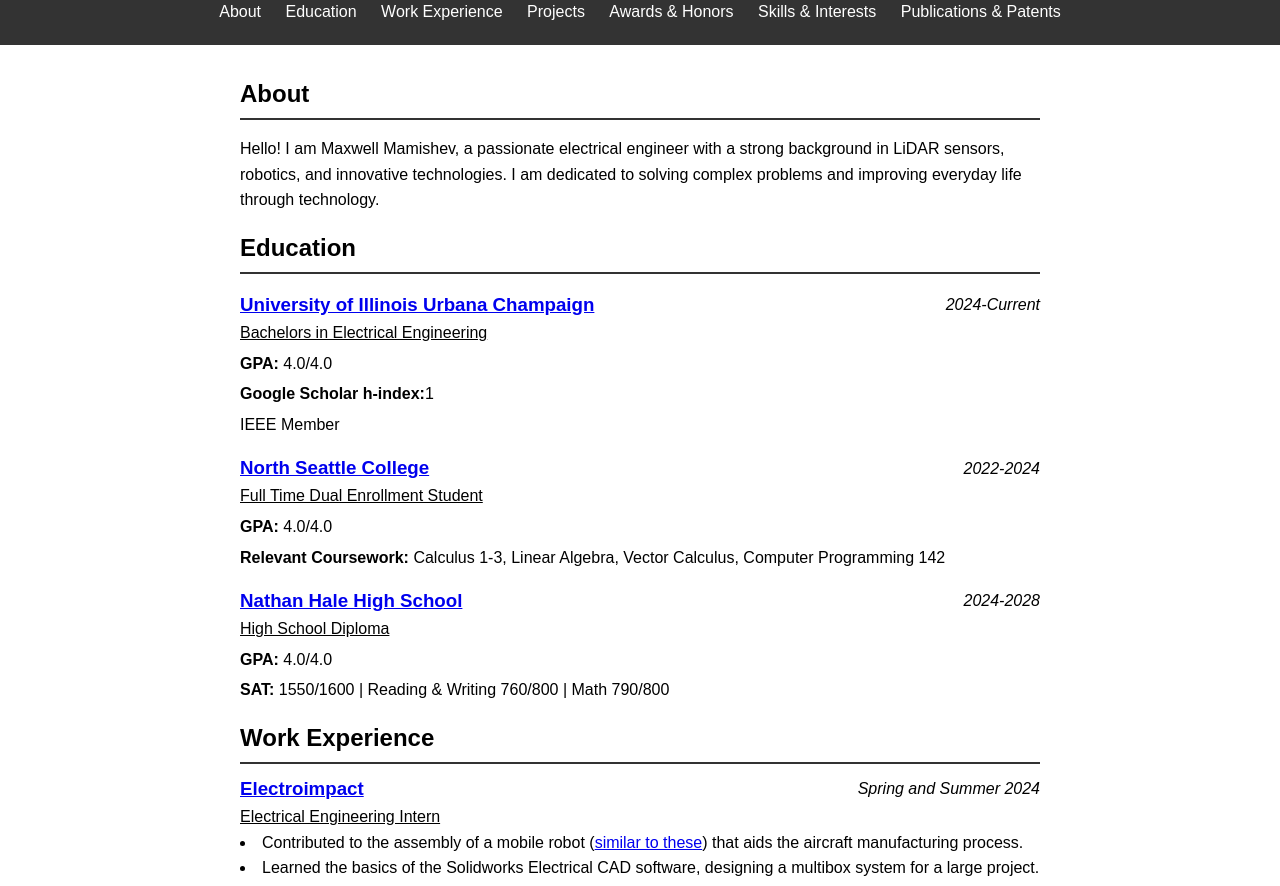
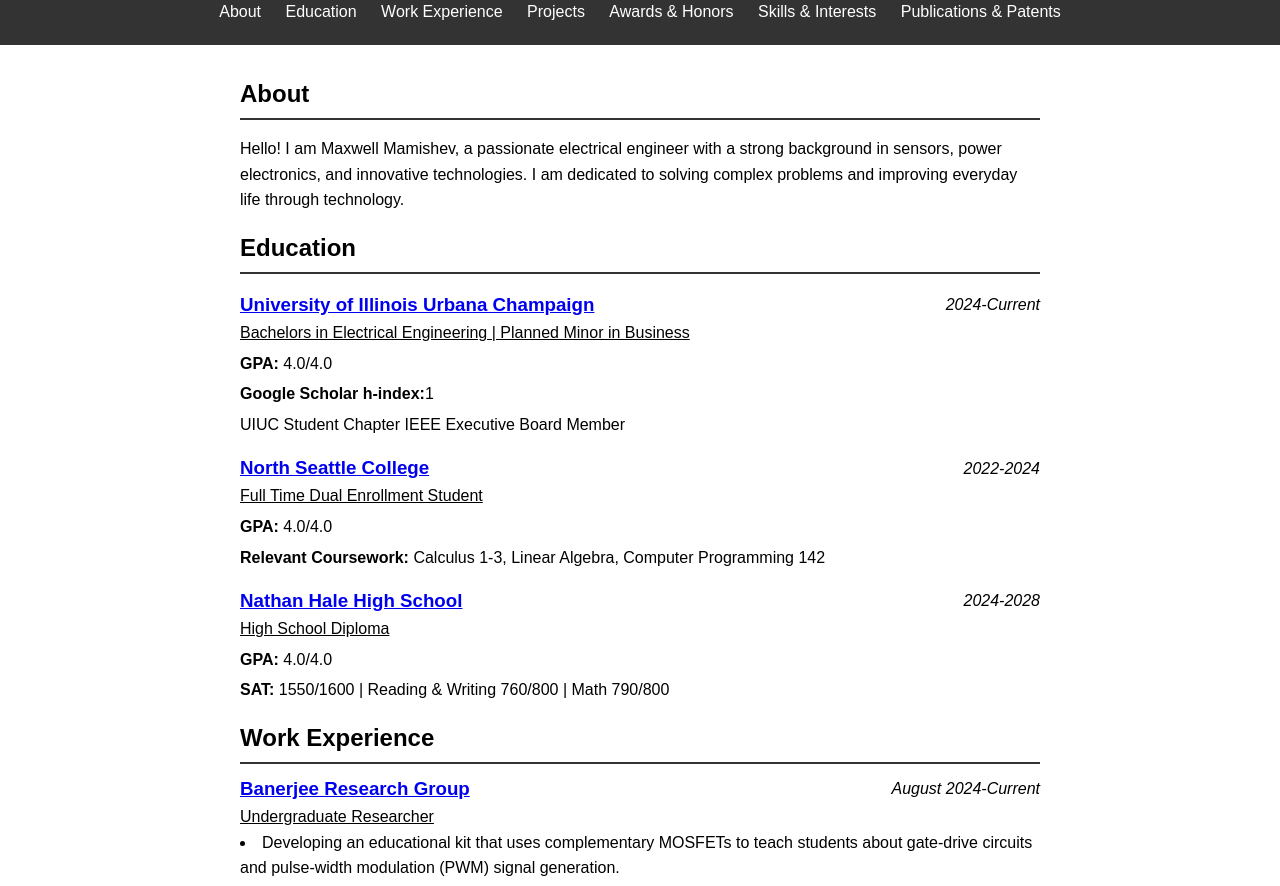
Before and after one commit to MaxwellMamishev/MaxwellMamishev.github.io, a plain HTML site: page index.html in a window 1280 px wide. Shown: the part 191-1077 px from the top of the page. Drawn offline with Linux system fonts and the light colour scheme.

Commit message:
Add files via upload

```diff
--- a/index.html
+++ b/index.html
@@ -33,7 +33,7 @@
     <main>
         <section id="about">
             <h2>About</h2>
-            <p>Hello! I am Maxwell Mamishev, a passionate electrical engineer with a strong background in LiDAR sensors, robotics, and innovative technologies. I am dedicated to solving complex problems and improving everyday life through technology.</p>
+            <p>Hello! I am Maxwell Mamishev, a passionate electrical engineer with a strong background in sensors, power electronics, and innovative technologies. I am dedicated to solving complex problems and improving everyday life through technology.</p>
         </section>
 
         <section id="education">
@@ -44,11 +44,11 @@
                         <h3><a href="https://www.illinois.edu/">University of Illinois Urbana Champaign</a></h3>
                         <span>2024-Current</span>
                     </div>
-                <u>Bachelors in Electrical Engineering</u>
+                <u>Bachelors in Electrical Engineering | Planned Minor in Business</u>
                 </li>
                 <li><b>GPA:</b> 4.0/4.0</li>
                 <li><b>Google Scholar h-index:</b>1</li>
-                <li>IEEE Member</li>
+                <li>UIUC Student Chapter IEEE Executive Board Member</li>
             </ul>
 
             <ul>
@@ -60,7 +60,7 @@
                 <u>Full Time Dual Enrollment Student</u>
                 </li>
                 <li><b>GPA:</b> 4.0/4.0</li>
-                <li><b>Relevant Coursework:</b> Calculus 1-3, Linear Algebra, Vector Calculus, Computer Programming 142</li>
+                <li><b>Relevant Coursework:</b> Calculus 1-3, Linear Algebra, Computer Programming 142</li>
             </ul>
 
             <ul>
@@ -78,6 +78,14 @@
 
         <section id="experience">
             <h2>Work Experience</h2>
+
+                <div class="sub-header">
+                    <h3><a href="https://banerjee.ece.illinois.edu/">Banerjee Research Group</a></h3>
+                    <span>August 2024-Current</span>
+                </div>
+                <u>Undergraduate Researcher</u>
+                <li>Developing an educational kit that uses complementary MOSFETs to teach students about gate-drive circuits and pulse-width modulation (PWM) signal generation.</li>
+                <p></p>
 
                 <div class="sub-header">
                     <h3><a href="https://www.electroimpact.com/">Electroimpact</a></h3>
@@ -243,11 +251,11 @@
 
             <ul>
             <h3>Journals</h3>
-                <li><a href="https://www.mdpi.com/2076-3417/12/18/9360">Link</a> | Segovia, J. M., Huang, C. H., Mamishev, M., Yuan, N., He, J., & Novosselov, I. “Performance of textile mask materials in varied humidity: Filtration efficiency, breathability, and quality factor.” Applied Sciences 12.18 (2022): 9360.</li>
+                <li><a href="https://www.mdpi.com/2076-3417/12/18/9360">Link</a> | Segovia, Joelle M., Ching-Hsuan Huang, Maxwell Mamishev, Nanhsun Yuan, Jiayang He, and Igor Novosselov. "Performance of textile mask materials in varied humidity: Filtration efficiency, breathability, and quality factor." Applied Sciences 12, no. 18 (2022): 9360.</li>
 
             <h3>Conferences</h3>
-                <li><a href="https://ieeexplore.ieee.org/abstract/document/9872387">Link</a> | Cheng, Xinhao, and Maxwell Mamishev. “Characterization of a Wearable LiDAR Sensor for Social Distancing.” 2022 IEEE IAS Global Conference on Emerging Technologies (GlobConET). IEEE, 2022.</li>
-
+                <li><a href="https://ieeexplore.ieee.org/abstract/document/9872387">Link</a> | Cheng, Xinhao, and Maxwell Mamishev. "Characterization of a Wearable LiDAR Sensor for Social Distancing." In 2022 IEEE IAS Global Conference on Emerging Technologies (GlobConET), pp. 115-120. IEEE, 2022.</li>
+                <li><a href="https://bsn.embs.org/2024/">Link</a> | Liu, Zheng, Xueyicheng Xu, Maxwell Mamishev, and Alexander Mamishev. "Sensor Fusion for Non-Intrusive Adaptive Distancing of Visually Impaired Users.” In 2024 IEEE BSN International Conference on Body Sensor Networks (IEEE BSN 2024), IEEE, 2024. <b>(Accepted For Publication in October 2024)</b></li>
             <h3>Patents</h3>
 
                 <li><a href="https://patents.google.com/patent/US11417193B2/en?inventor=mamishev&assignee=maxwell&oq=maxwell+mamishev">Link</a> | Maxwell A. Mamishev, Anthony X. Zhang, Vincent X. Zhang, Limin Zhang. “Social distancing reminder device.” 2021. US11417193B2.</li>
```
